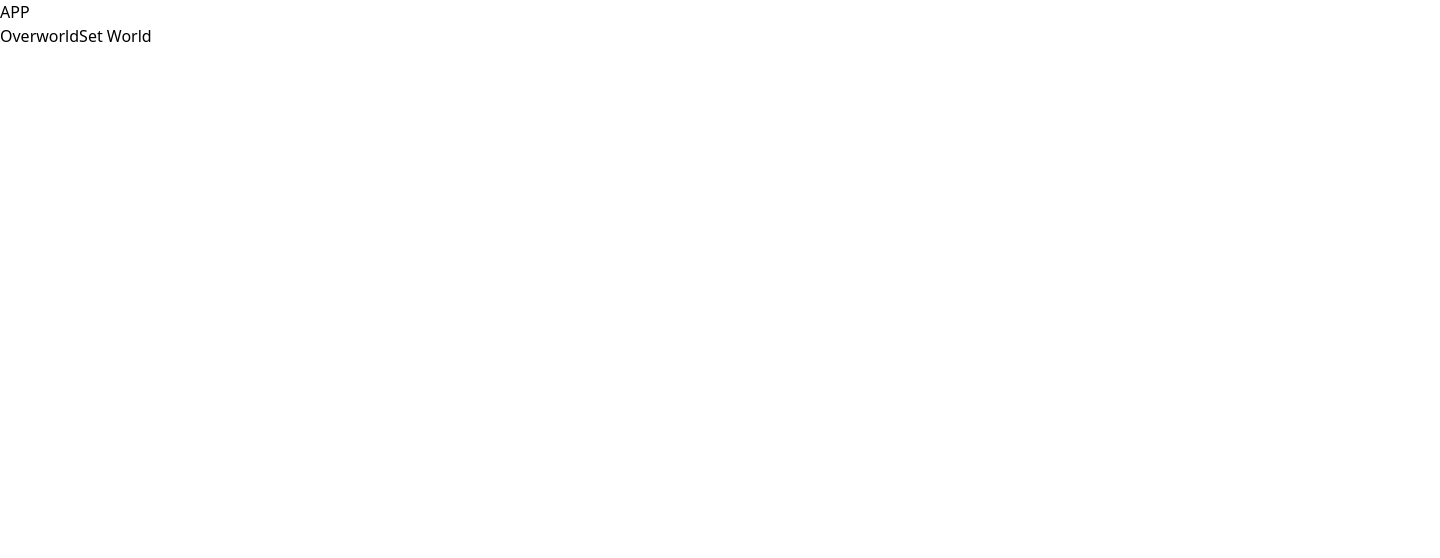
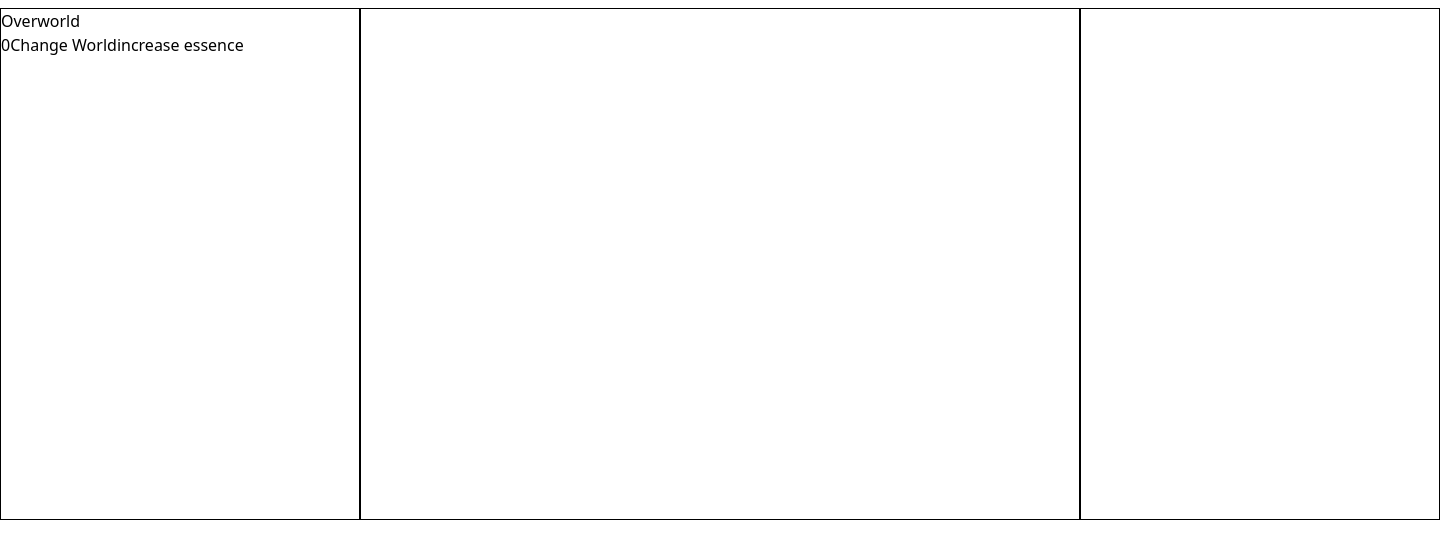
Before and after one commit to papaga3/between_worlds, a React (Vite) app: page / in a window 1280 px wide. Shown: the top 558 px of the page, 1440 px wide, since content can reach past the window. Built offline with nearby package versions, Linux system fonts and the light colour scheme.

Commit message:
second day

```diff
--- a/index.html
+++ b/index.html
@@ -4,9 +4,10 @@
     <meta charset="UTF-8" />
     <meta name="viewport" content="width=device-width, initial-scale=1.0" />
     <title>Between Worlds</title>
+    <link href="/src/index.css" rel="stylesheet">
   </head>
   <body>
     <div id="root"></div>
-    <script type="module" src="src/main.tsx"></script>
+    <script type="module" src="/src/main.tsx"></script>
   </body>
 </html>
--- a/src/App.tsx
+++ b/src/App.tsx
@@ -3,7 +3,6 @@ import Worlds from "./Components/WorldComponent"
 function App() {
   return (
     <div>
-      APP
       <Worlds />
     </div>
   )
--- /dev/null
+++ b/src/Components/EssenceZone.tsx
@@ -0,0 +1,30 @@
+import { useAtom } from "jotai"
+import { essenceAtom, worldAtom } from "../jotai/atoms";
+import { World } from "../constance";
+
+const EssenceZone: React.FC = () => {
+    const [essence, setEssence] = useAtom(essenceAtom);
+    const [world, setWorld] = useAtom(worldAtom);
+    return (
+        <div>
+            <h1> { world } </h1>
+            { essence[world] }
+            <button onClick={() => {
+                if(world === World.Overworld) { setWorld(World.Underworld) }
+                else { setWorld(World.Overworld) }
+            }}>
+                Change World
+            </button>
+
+            <button onClick={() => {
+                const clone = Object.assign({}, essence);
+                clone[world]++;
+                setEssence(clone);
+            }}>
+                increase essence
+            </button>
+        </div>
+    );
+}
+
+export default EssenceZone;
--- a/src/Components/WorldComponent.tsx
+++ b/src/Components/WorldComponent.tsx
@@ -1,18 +1,20 @@
-import { useAtom } from "jotai";
-import { worldAtom } from "../jotai/atoms";
-import { World } from "../constance";
+import EssenceZone from "./EssenceZone";
 
 const Worlds: React.FC = () => {
-    const [world, setWorld] = useAtom(worldAtom);
+
     return (
-        <div>
-            {world}
-            <button onClick={() => {
-                if(world === World.Overworld) {
-                        setWorld(World.Underworld);
-                    }
-                else { setWorld(World.Overworld) }
-            }}> Set World </button>
+        <div className="grid md:grid-cols-4 grid-cols-1 h-[32rem] w-[90rem] m-auto mt-2">
+            <div className="border h-full block">
+                <EssenceZone />
+            </div>
+
+            <div className="border col-span-2 h-full block">
+
+            </div>
+
+            <div className="border h-full block">
+
+            </div>
         </div>
     );
 }
--- a/src/jotai/atoms.ts
+++ b/src/jotai/atoms.ts
@@ -1,4 +1,9 @@
 import { atom } from "jotai";
 import { World } from "../constance";
 
-export const worldAtom = atom(World.Overworld)
+export const worldAtom = atom(World.Overworld);
+
+
+const essence: Record<string, number> = { Overworld: 0, Underworld: 0 }
+
+export const essenceAtom = atom(essence);
```
